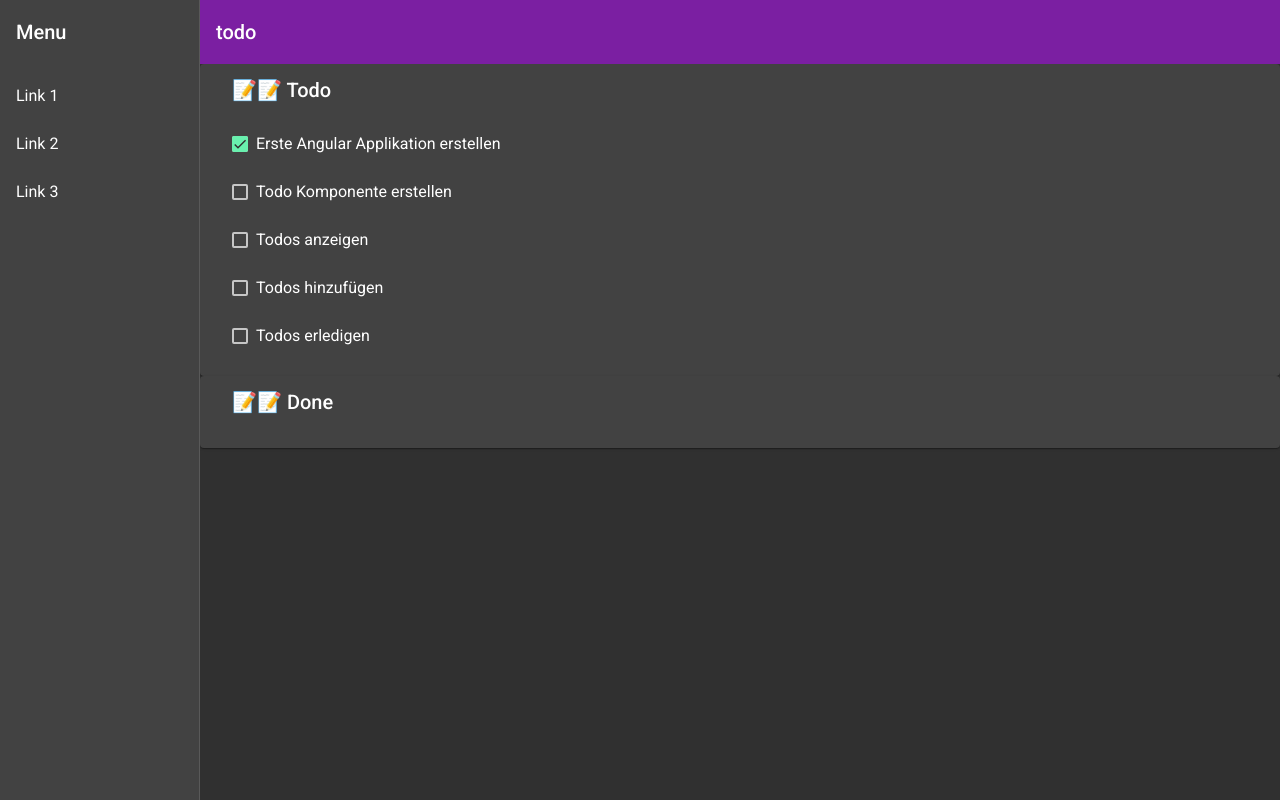
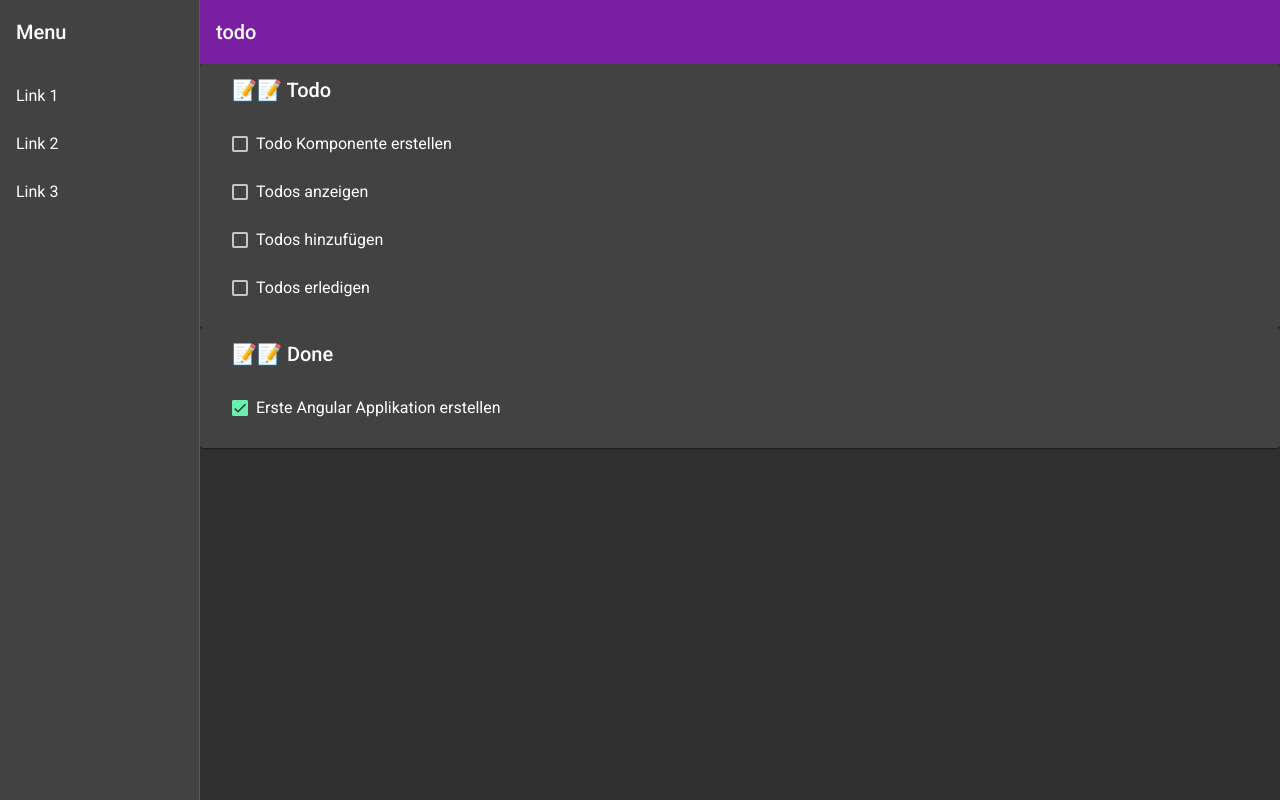
Before and after one commit to mtnstar/casfee-angular-todo1, an Angular app: page / in a window 1280 px wide. Both pictures are taken after a click on the element "Erste Angular Applikation erstellen". Built offline with nearby package versions, Linux system fonts and the light colour scheme.

Commit message:
Fix checkbox

```diff
--- a/src/app/todo/todo.component.html
+++ b/src/app/todo/todo.component.html
@@ -5,7 +5,7 @@
   <mat-card-content>
     <mat-list>
       <mat-list-item *ngFor="let open of items | todos: false">
-        <mat-checkbox [checked]="open.checked">
+        <mat-checkbox [(ngModel)]="open.checked">
           {{ open.description }}
         </mat-checkbox>
       </mat-list-item>
@@ -20,7 +20,7 @@
   <mat-card-content>
     <mat-list>
       <mat-list-item *ngFor="let done of items | todos: true">
-        <mat-checkbox [checked]="done.checked">
+        <mat-checkbox [(ngModel)]="done.checked">
           {{ done.description }}
         </mat-checkbox>
       </mat-list-item>
```
